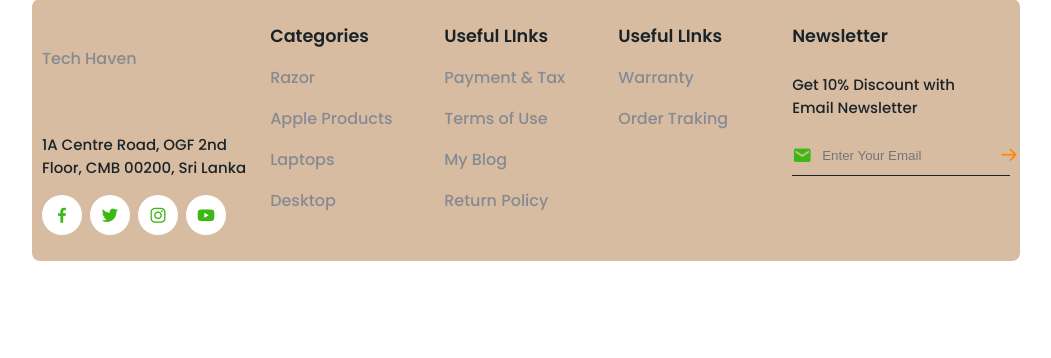
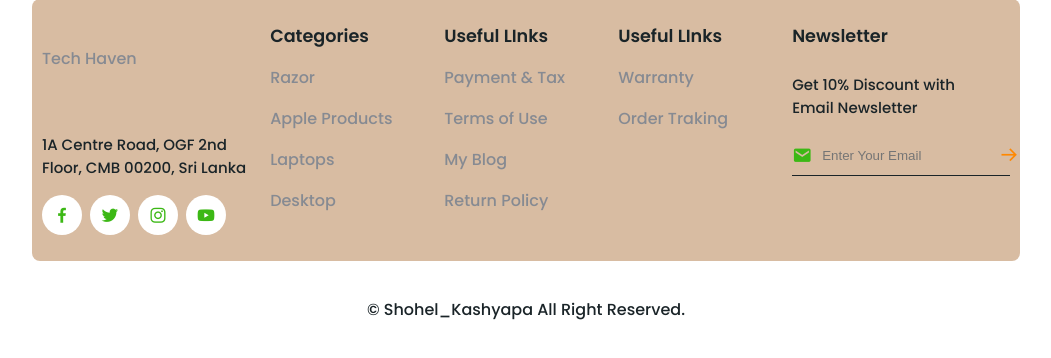
Before and after one commit to Shohel-kashyapa/Computer-Shop, a PHP site: page / in a window 1280 px wide. Shown: the part 1408-1766 px from the top of the page, without its empty margins (114-1165 px from the left). Before the commit the page ends 1669 px from the top, so only its background shows below. Run offline with PHP 8.4, Linux system fonts and the light colour scheme.

Commit message:
done copyrights

```diff
--- a/index.html
+++ b/index.html
@@ -166,6 +166,11 @@
          </div>
        </section>
 
+  <!--Copyrights-->
+     <div class="copyright">
+      <p>&#169; Shohel_Kashyapa All Right Reserved.</p>
+     </div>
+
     <!-- link to js -->
     <script src="main.js"></script>
   </body>
--- a/style.css
+++ b/style.css
@@ -342,6 +342,10 @@ header {
   color: var(--green-color);
 }
 
+.copyright{
+  text-align: center;
+  padding: 20px;
+}
 
 
 
```
